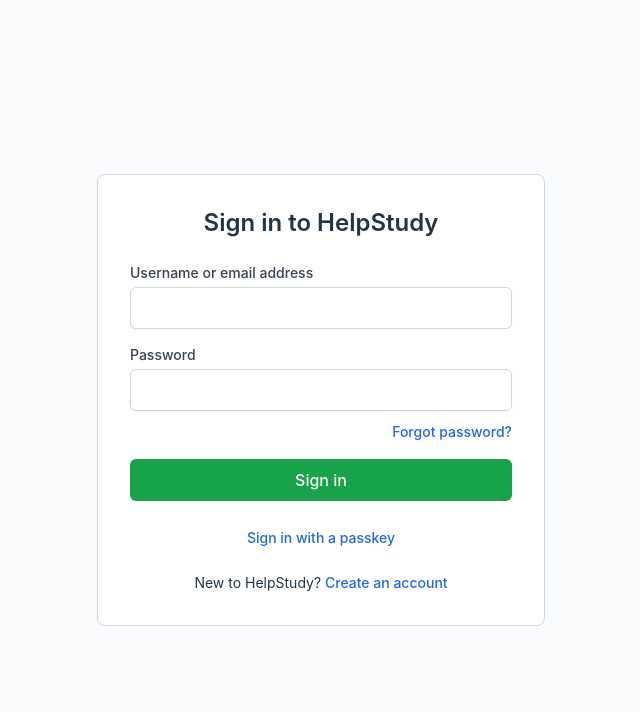
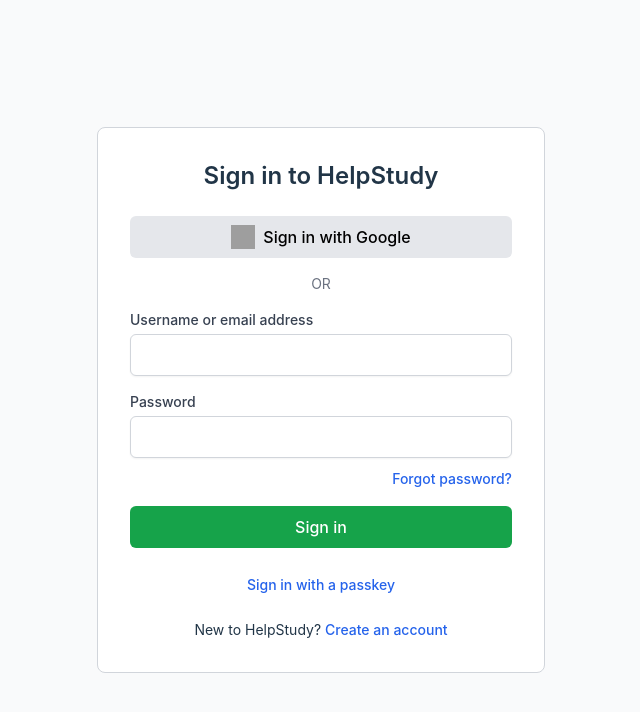
Before and after one commit to shbonillap/front-gemini, a React (Vite) app: page /login in a window 1280 px wide. Shown: the top 712 px of the page, without its empty margins (319-959 px from the left). Built offline with nearby package versions, Linux system fonts and the light colour scheme; grey boxes are pictures that could not be loaded.

Commit message:
wip - add firebase login with google

```diff
--- a/package.json
+++ b/package.json
@@ -10,6 +10,7 @@
     "preview": "vite preview"
   },
   "dependencies": {
+    "firebase": "^10.12.5",
     "react": "^18.3.1",
     "react-dom": "^18.3.1",
     "react-router-dom": "^6.26.0"
--- /dev/null
+++ b/src/firebaseConfig.js
@@ -0,0 +1,24 @@
+// src/firebaseConfig.js
+import { initializeApp } from "firebase/app";
+import { getAuth, GoogleAuthProvider, signInWithPopup } from "firebase/auth";
+
+//PASAR A .ENV
+const firebaseConfig = {
+  apiKey: "YOUR_API_KEY",
+  authDomain: "YOUR_AUTH_DOMAIN",
+  projectId: "YOUR_PROJECT_ID",
+  storageBucket: "YOUR_STORAGE_BUCKET",
+  messagingSenderId: "YOUR_MESSAGING_SENDER_ID",
+  appId: "YOUR_APP_ID"
+};
+
+// Initialize Firebase
+const app = initializeApp(firebaseConfig);
+const auth = getAuth(app);
+const provider = new GoogleAuthProvider();
+
+const signInWithGoogle = () => {
+  return signInWithPopup(auth, provider);
+};
+
+export { auth, signInWithGoogle };
--- a/src/login.jsx
+++ b/src/login.jsx
@@ -1,13 +1,24 @@
-// src/Login.js
 import React from 'react';
 import { useNavigate } from 'react-router-dom';
+import { signInWithGoogle } from './firebaseConfig';
 
 const Login = () => {
   const navigate = useNavigate();
 
+  const handleGoogleSignIn = async () => {
+    try {
+      const result = await signInWithGoogle();
+      console.log('User Info:', result.user);
+      // Después del inicio de sesión exitoso, redirige al usuario a la página principal
+      navigate('/');
+    } catch (error) {
+      console.error('Error during sign-in:', error);
+    }
+  };
+
   const handleSignIn = (e) => {
     e.preventDefault();
-    //Logica de login esperar a ver como meter el login de google
+    // Lógica de login estándar (si se requiere)
     navigate('/');
   };
 
@@ -17,6 +28,14 @@ const Login = () => {
         <div className="text-center mb-6">
           <h2 className="text-2xl font-semibold">Sign in to HelpStudy</h2>
         </div>
+        <button
+          onClick={handleGoogleSignIn}
+          className="w-full py-2 px-4 bg-gray-200 hover:bg-gray-300 text-black font-medium rounded-md focus:outline-none focus:ring-2 focus:ring-blue-500 flex items-center justify-center mb-4"
+        >
+          <img src="https://www.gstatic.com/firebasejs/ui/2.0.0/images/auth/google.svg" alt="Google" className="w-6 h-6 mr-2" />
+          Sign in with Google
+        </button>
+        <div className="text-center text-sm text-gray-500 mb-4">OR</div>
         <form onSubmit={handleSignIn}>
           <div className="mb-4">
             <label className="block text-sm font-medium text-gray-700">Username or email address</label>
```
Also changed, not shown: 1 other file (tests, documents, lock files or other folders).
